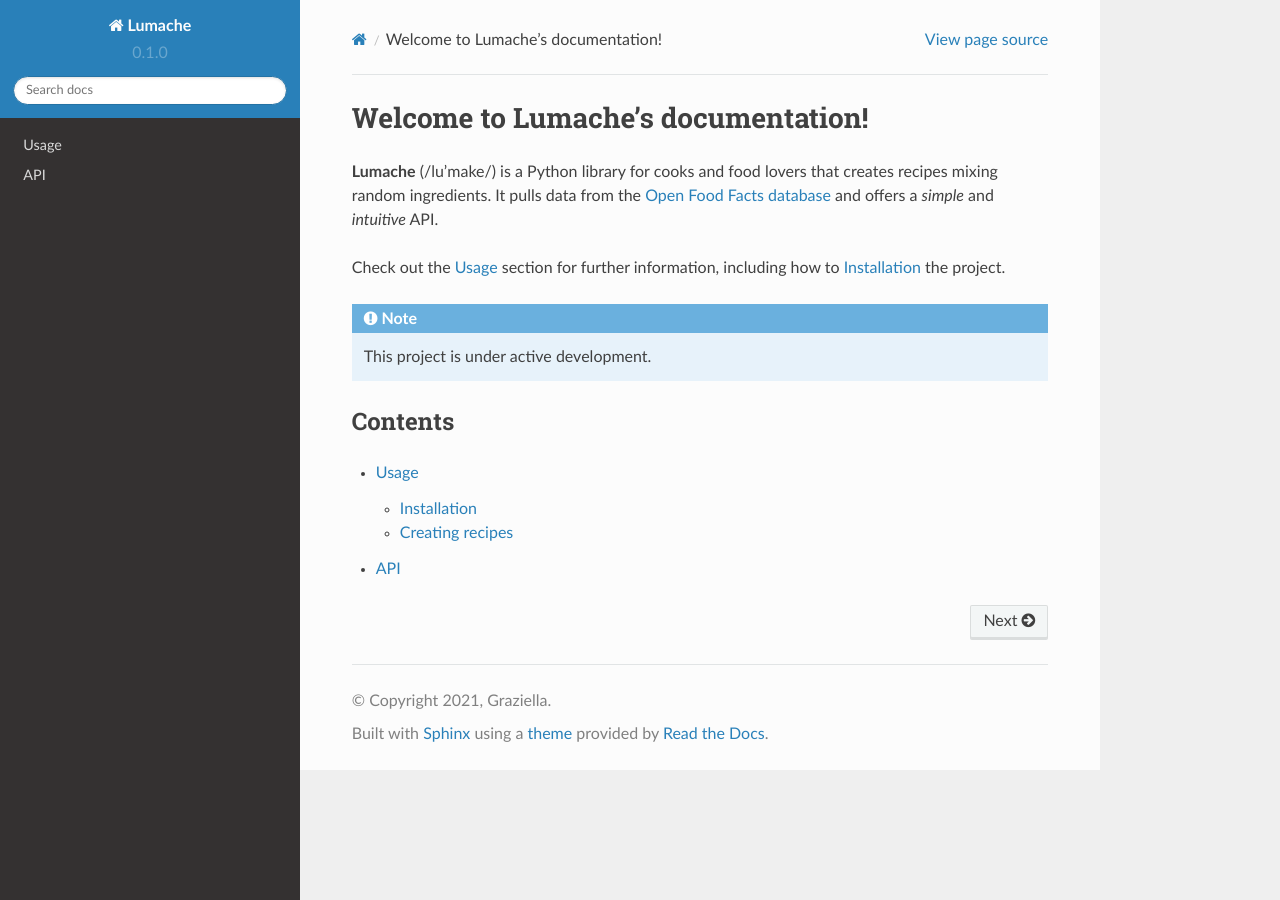
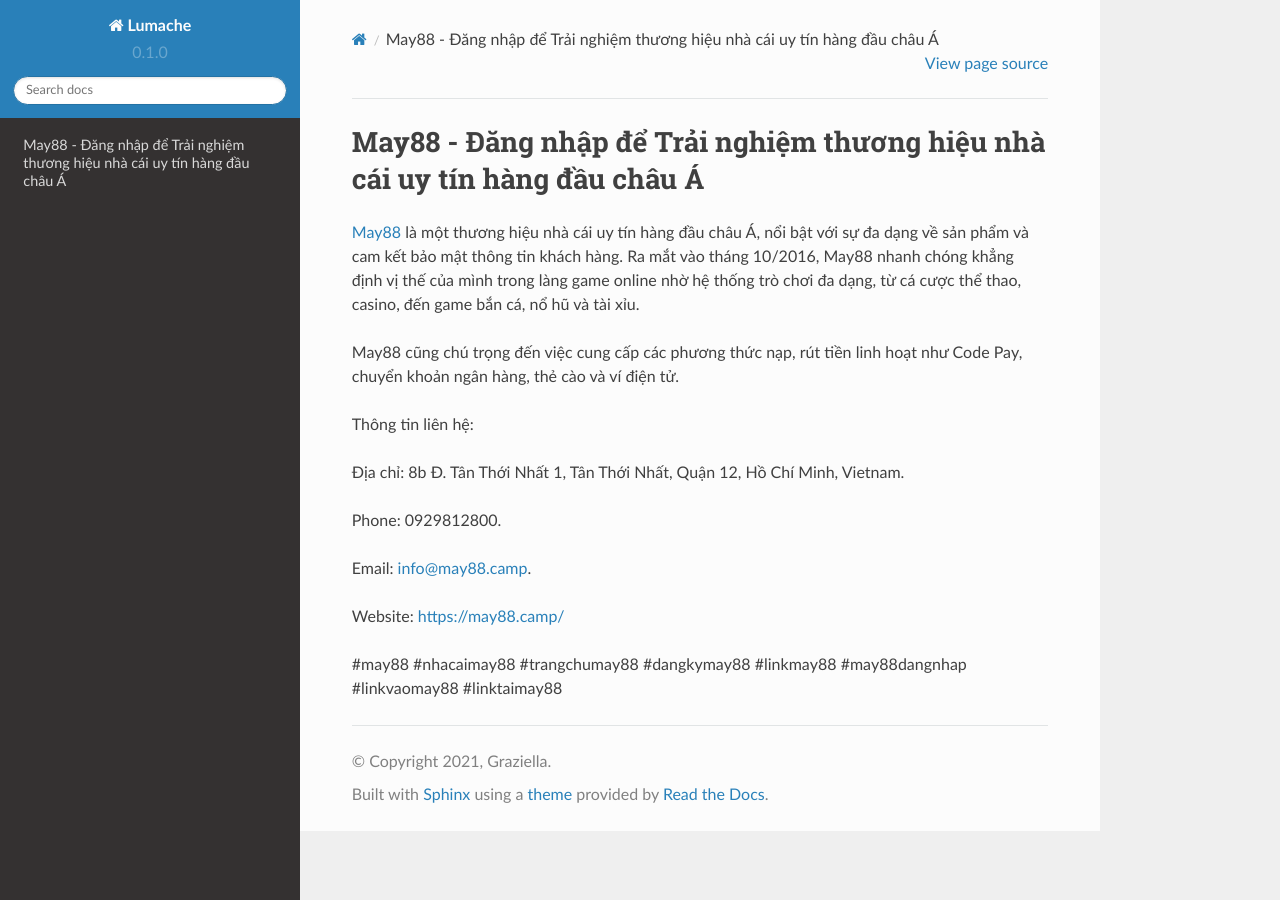
Before and after one commit to luongchanvien962/may88camp, a Sphinx documentation site: the page built from docs/source/index.rst, in a window 1280 px wide. Built offline with Sphinx 7.4.7 and the Read the Docs theme 2.0.0, drawn with Linux system fonts in a browser that asks for light colours.

Commit message:
Update index.rst

```diff
--- a/docs/source/index.rst
+++ b/docs/source/index.rst
@@ -1,22 +1,18 @@
-Welcome to Lumache's documentation!
+May88 -  Đăng nhập để Trải nghiệm thương hiệu nhà cái uy tín hàng đầu châu Á
 ===================================
 
-**Lumache** (/lu'make/) is a Python library for cooks and food lovers
-that creates recipes mixing random ingredients.
-It pulls data from the `Open Food Facts database <https://world.openfoodfacts.org/>`_
-and offers a *simple* and *intuitive* API.
+`May88 <https://may88.camp/>`_ là một thương hiệu nhà cái uy tín hàng đầu châu Á, nổi bật với sự đa dạng về sản phẩm và cam kết bảo mật thông tin khách hàng. Ra mắt vào tháng 10/2016, May88 nhanh chóng khẳng định vị thế của mình trong làng game online nhờ hệ thống trò chơi đa dạng, từ cá cược thể thao, casino, đến game bắn cá, nổ hũ và tài xỉu.
 
-Check out the :doc:`usage` section for further information, including
-how to :ref:`installation` the project.
+May88 cũng chú trọng đến việc cung cấp các phương thức nạp, rút tiền linh hoạt như Code Pay, chuyển khoản ngân hàng, thẻ cào và ví điện tử.
 
-.. note::
+Thông tin liên hệ:
 
-   This project is under active development.
+Địa chỉ: 8b Đ. Tân Thới Nhất 1, Tân Thới Nhất, Quận 12, Hồ Chí Minh, Vietnam.
 
-Contents
---------
+Phone: 0929812800.
 
-.. toctree::
+Email: info@may88.camp.
 
-   usage
-   api
+Website: https://may88.camp/
+
+#may88 #nhacaimay88 #trangchumay88 #dangkymay88 #linkmay88 #may88dangnhap #linkvaomay88 #linktaimay88
```
